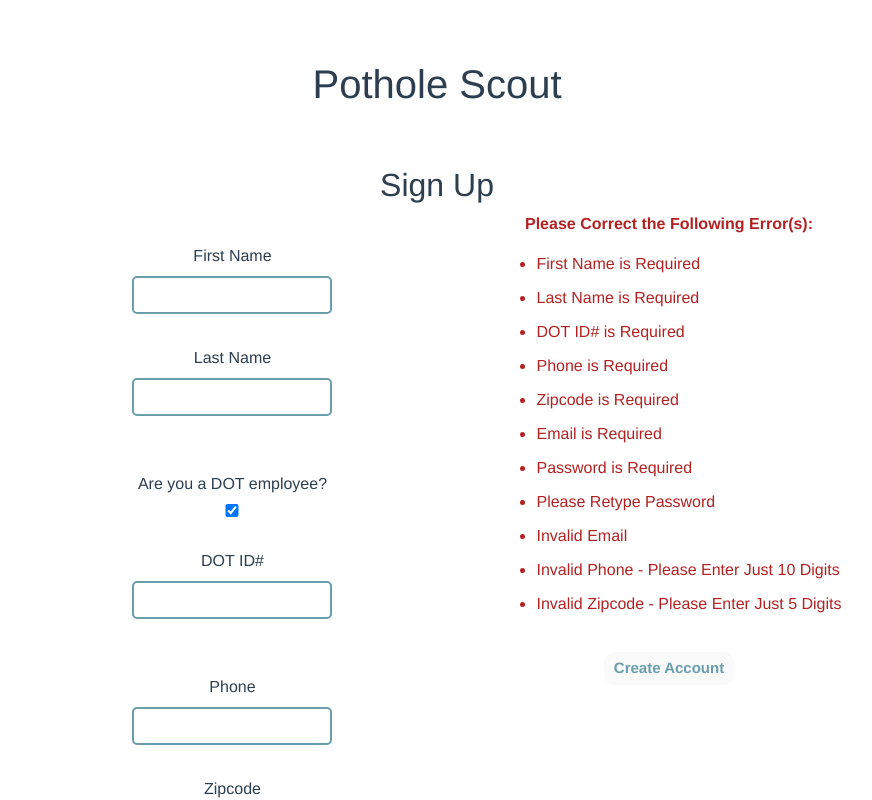
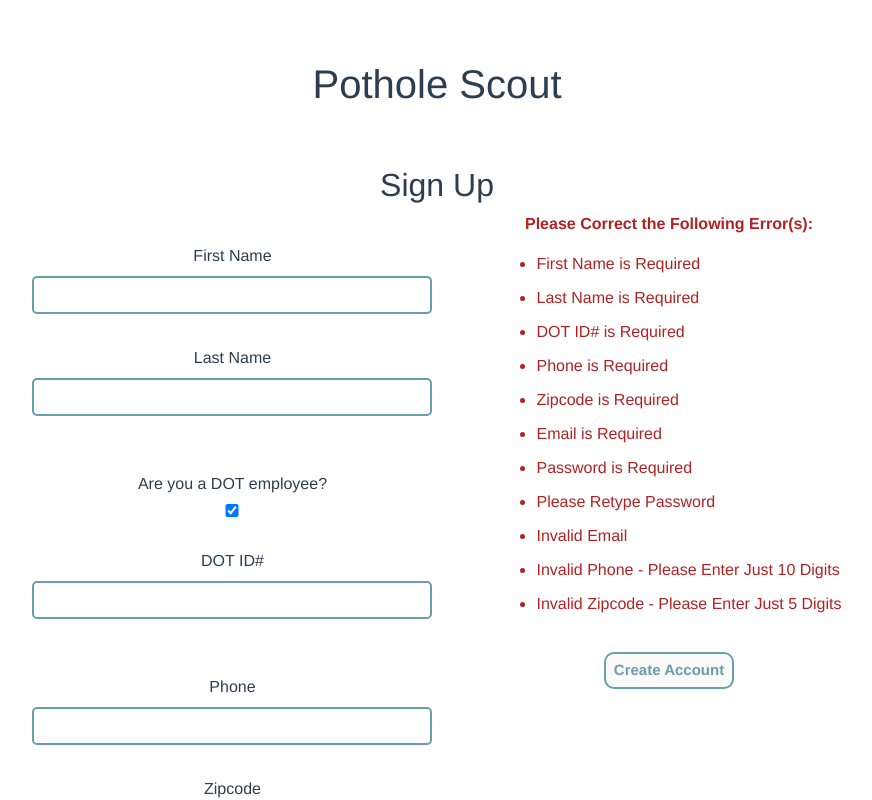
Before and after one commit to carharv/PotholeScout, a Vue app: page /signup in a window 1280 px wide. Both pictures are taken after a click on the checkbox "Are you a DOT employee?". Shown: the top 800 px of the page, without its empty margins (203-1075 px from the left). Built offline with nearby package versions, Linux system fonts and the light colour scheme; no server answers; the database is empty; what vuejs-smart-table would draw is missing.

Commit message:
lil more styling

```diff
--- a/src/views/AccountView.vue
+++ b/src/views/AccountView.vue
@@ -12,15 +12,15 @@
             <b-card-text>
               <h3>Update your profile and then click Save</h3>
               <label for="fname">First Name</label>
-              <input type="text" id="fname" v-model.lazy="userInfoObj.fname" />
+              <input class="account-input" type="text" id="fname" v-model.lazy="userInfoObj.fname" />
               <label for="lname">Last Name</label>
-              <input type="text" id="lname" v-model="userInfoObj.lname" />
+              <input class="account-input" type="text" id="lname" v-model="userInfoObj.lname" />
               <label for="phone">Phone</label>
-              <input type="text" id="phone" v-model="userInfoObj.phone" />
+              <input class="account-input" type="text" id="phone" v-model="userInfoObj.phone" />
               <label for="zipcode">Zipcode</label>
-              <input type="text" id="zipcode" v-model="userInfoObj.zipcode" />
+              <input class="account-input" type="text" id="zipcode" v-model="userInfoObj.zipcode" />
               <label for="email">Email</label>
-              <input type="text" id="email" v-model="userInfoObj.email" />
+              <input class="account-input" type="text" id="email" v-model="userInfoObj.email" />
               <button @click="storeUserInfo">Save</button>
             </b-card-text>
           </b-tab>
@@ -259,7 +259,7 @@ table th {
   padding: 1em;
 }
 
-input[type="text"] {
+.account-input {
   margin: 0 auto;
   width: 50%;
 }
--- a/src/views/CreateAccount.vue
+++ b/src/views/CreateAccount.vue
@@ -5,21 +5,21 @@
       <div>
         <form>
           <label for="fname">First Name</label>
-          <input type="text" id="fname" v-model="fname" />
+          <input class="input-box" type="text" id="fname" v-model="fname" />
           <label for="lname">Last Name</label>
-          <input type="text" id="lname" v-model="lname" />
+          <input class="input-box" type="text" id="lname" v-model="lname" />
           <br />
           <label for="dotCheck">Are you a DOT employee?</label>
           <input type="checkbox" id="dotCheck" v-model="dotEmployee" />
           <label v-if="dotEmployee" for="dotID">DOT ID#</label>
-          <input v-if="dotEmployee" type="text" id="dotID" v-model="dotID" />
+          <input class="input-box" v-if="dotEmployee" type="text" id="dotID" v-model="dotID" />
           <br />
           <label for="phone">Phone</label>
-          <input type="text" id="phone" v-model="phone" />
+          <input class="input-box" type="text" id="phone" v-model="phone" />
           <label for="zipcode">Zipcode</label>
           <input type="text" id="zipcode" v-model="zipcode" />
           <label for="email">Email</label>
-          <input type="text" id="email" v-model="email" />
+          <input class="input-box" type="text" id="email" v-model="email" />
           <label for="password">Password</label>
           <input type="password" id="password" v-model="password" />
           <label for="retypePassword">Retype Password</label>
@@ -370,7 +370,7 @@ input {
   color: #699ead;
   font-size: 15px;
   font-weight: bold;
-  border: none;
+    border: 2px solid #699ead;
   padding: 5px;
   border-radius: 10px;
   padding-right: 0;
@@ -393,4 +393,8 @@ li {
 ul.error {
   text-align: left;
 }
+
+.input-box {
+  width: 100%;
+}
 </style>
```
